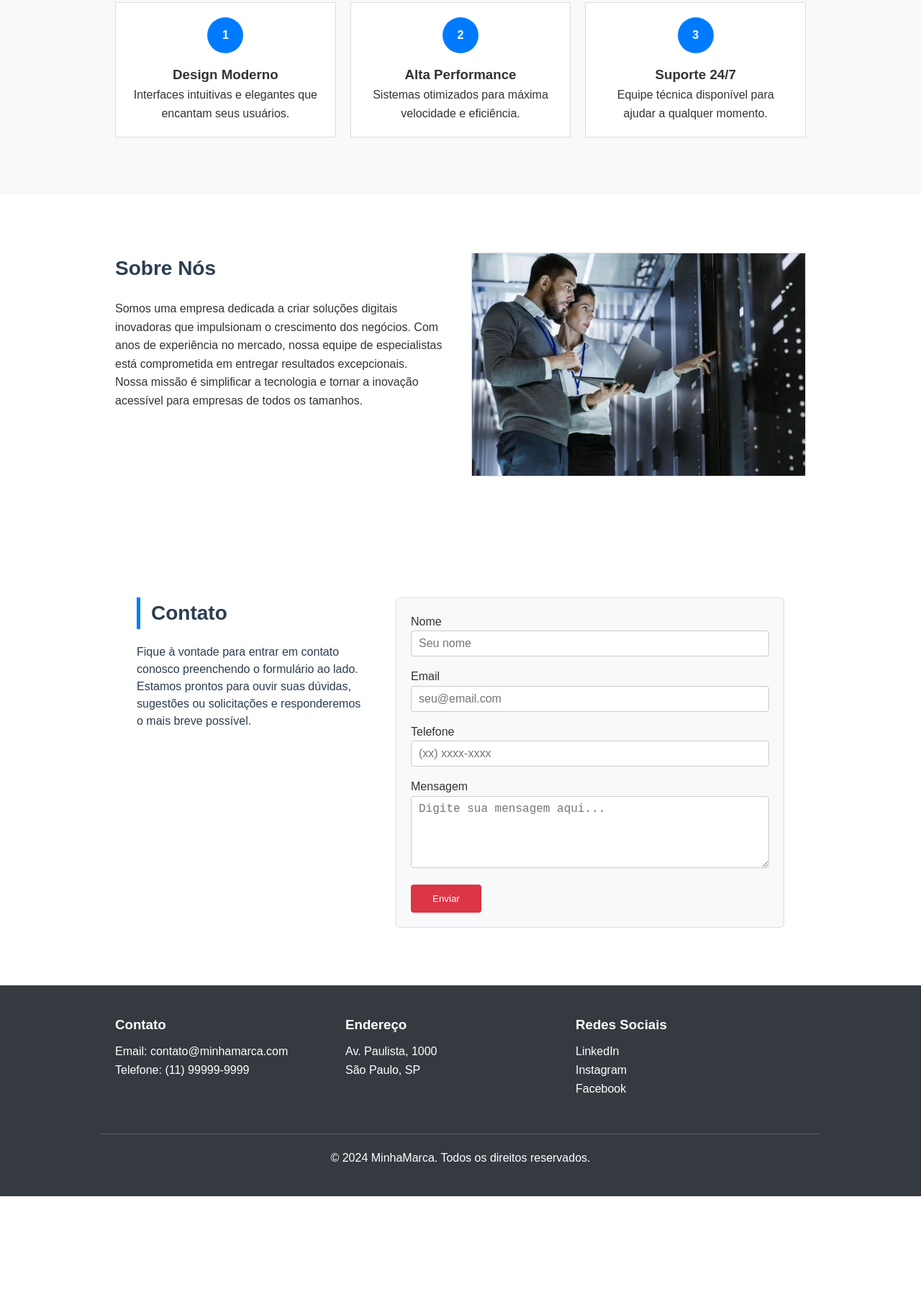
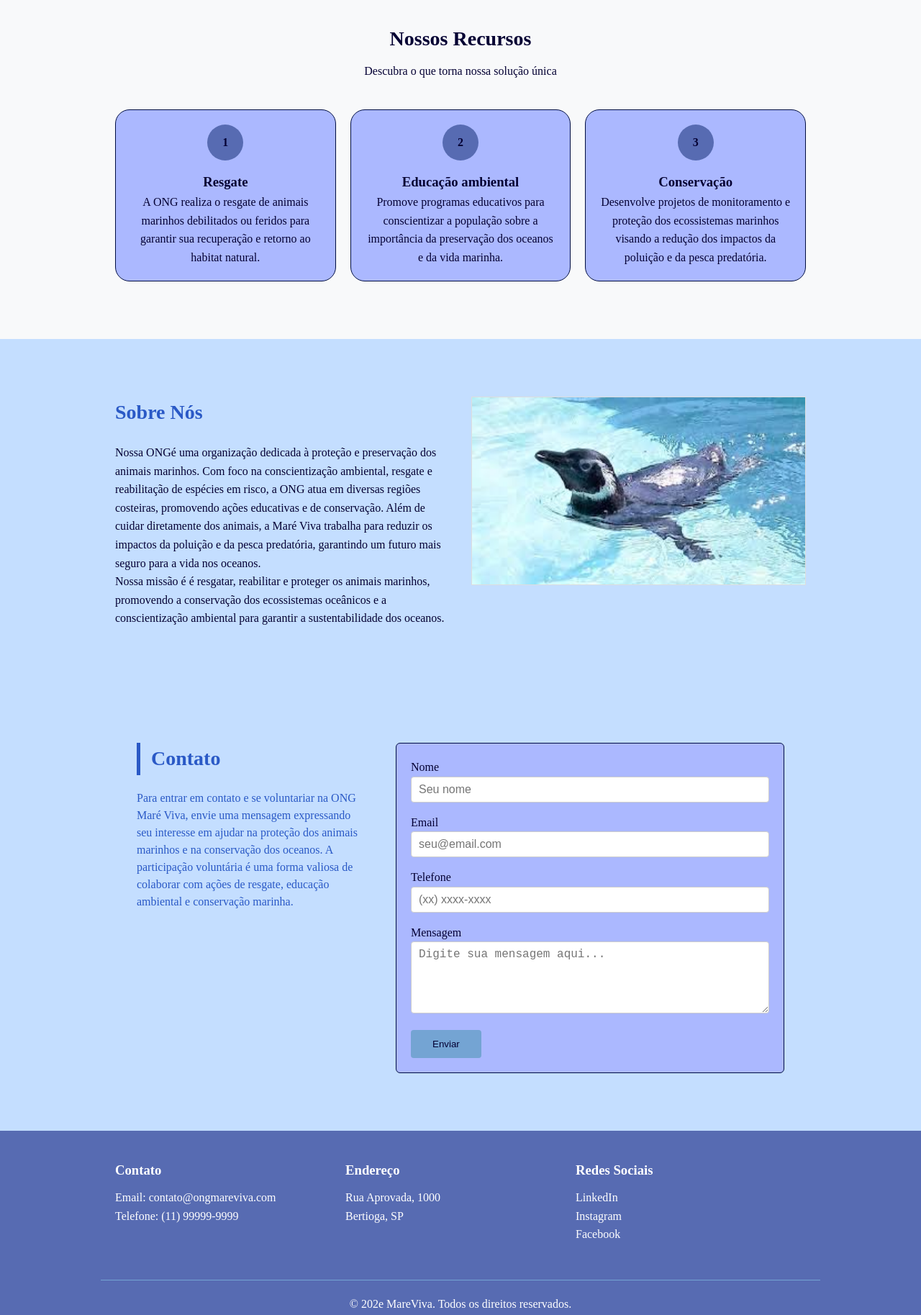
Before and after one commit to AnaBtrizSouza/HTML-CSS, a plain HTML site: page aula6/siteminhamarca.html in a window 1280 px wide. Shown: the part 685-2512 px from the top of the page at 72% size. Before the commit the page ends 2347 px from the top, so only its background shows below. Drawn offline with Linux system fonts and the light colour scheme.

Commit message:
Site de serviços

```diff
--- a/aula6/Site de serviços/index.html
+++ b/aula6/siteminhamarca.html
@@ -4,11 +4,13 @@
     <meta charset="UTF-8">
     <meta name="viewport" content="width=device-width, initial-scale=1.0">
     <title>Document</title>
-    <link rel="stylesheet" href="/Site de serviços/style.css">
+    <link rel="stylesheet" href="/stylesiteminhamarca.css">
+</head>
 
+<body>
     <header>
   <div class="container">
-    <a href="#" class="logo">MinhaMarca</a>
+  <img src="/Site de serviços/2401a2b8-23c1-4610-8f3d-42fb85b0f55b.png" alt="" class="logo " width="30%">
     <ul class="links-navegacao">
       <li><a href="#home">Home</a></li>
       <li><a href="#recursos">Recursos</a></li>
@@ -17,12 +19,10 @@
     </ul>
   </div>
 </header>
-</head>
-<body>
-    <section class="secao-principal" id="home">
+      <section class="secao-principal" id="home">
   <div class="container">
-    <h1>Soluções Inovadoras para o Seu Negócio</h1>
-    <p>Transformamos ideias em resultados tangíveis com tecnologia de ponta e design excepcional.</p>
+    <h1>Maré Viva</h1>
+    <p>Salvando Vidas, Protegendo Oceanos.</p>
     <a href="#contato" class="botao">Comece Agora</a>
   </div>
 </section>
@@ -35,18 +35,18 @@
     <div class="grade-recursos">
       <div class="cartao-recurso">
         <div class="icone-recurso">1</div>
-        <h3>Design Moderno</h3>
-        <p>Interfaces intuitivas e elegantes que encantam seus usuários.</p>
+        <h3>Resgate</h3>
+        <p>A ONG realiza o resgate de animais marinhos debilitados ou feridos para garantir sua recuperação e retorno ao habitat natural.</p>
       </div>
       <div class="cartao-recurso">
         <div class="icone-recurso">2</div>
-        <h3>Alta Performance</h3>
-        <p>Sistemas otimizados para máxima velocidade e eficiência.</p>
+        <h3>Educação ambiental</h3>
+        <p> Promove programas educativos para conscientizar a população sobre a importância da preservação dos oceanos e da vida marinha.</p>
       </div>
       <div class="cartao-recurso">
         <div class="icone-recurso">3</div>
-        <h3>Suporte 24/7</h3>
-        <p>Equipe técnica disponível para ajudar a qualquer momento.</p>
+        <h3>Conservação</h3>
+        <p>Desenvolve projetos de monitoramento e proteção dos ecossistemas marinhos visando a redução dos impactos da poluição e da pesca predatória.</p>
       </div>
     </div>
   </div>
@@ -56,11 +56,11 @@
     <div class="conteudo-sobre">
       <div class="texto-sobre">
         <h2>Sobre Nós</h2>
-        <p>Somos uma empresa dedicada a criar soluções digitais inovadoras que impulsionam o crescimento dos negócios. Com anos de experiência no mercado, nossa equipe de especialistas está comprometida em entregar resultados excepcionais.</p>
-        <p>Nossa missão é simplificar a tecnologia e tornar a inovação acessível para empresas de todos os tamanhos.</p>
+        <p>Nossa ONGé uma organização dedicada à proteção e preservação dos animais marinhos. Com foco na conscientização ambiental, resgate e reabilitação de espécies em risco, a ONG atua em diversas regiões costeiras, promovendo ações educativas e de conservação. Além de cuidar diretamente dos animais, a Maré Viva trabalha para reduzir os impactos da poluição e da pesca predatória, garantindo um futuro mais seguro para a vida nos oceanos.</p>
+        <p>Nossa missão é é resgatar, reabilitar e proteger os animais marinhos, promovendo a conservação dos ecossistemas oceânicos e a conscientização ambiental para garantir a sustentabilidade dos oceanos.</p>
       </div>
       <div class="imagem-sobre">
-       <img src="/Site de serviços/Prestacao-de-servicos-o-que-e-quais-sao-os-tipos-e-como-e-feita-900x600.jpg" alt="">
+       <img src="/Site de serviços/images.jfif" alt="">
       </div>
     </div>
   </div>
@@ -71,7 +71,7 @@
     <div class="contato-conteudo">
       <div class="contato-texto">
         <h2>Contato</h2>
-        <p>Fique à vontade para entrar em contato conosco preenchendo o formulário ao lado. Estamos prontos para ouvir suas dúvidas, sugestões ou solicitações e responderemos o mais breve possível.</p>
+        <p>Para entrar em contato e se voluntariar na ONG Maré Viva, envie uma mensagem expressando seu interesse em ajudar na proteção dos animais marinhos e na conservação dos oceanos. A participação voluntária é uma forma valiosa de colaborar com ações de resgate, educação ambiental e conservação marinha.</p>
       </div>
       <form class="formulario-contato" action="#" method="post">
         <label for="nome">Nome</label>
@@ -95,13 +95,13 @@
   <div class="conteudo-rodape">
     <div class="secao-rodape">
       <h3>Contato</h3>
-      <p>Email: contato@minhamarca.com</p>
+      <p>Email: contato@ongmareviva.com</p>
       <p>Telefone: (11) 99999-9999</p>
     </div>
     <div class="secao-rodape">
       <h3>Endereço</h3>
-      <p>Av. Paulista, 1000</p>
-      <p>São Paulo, SP</p>
+      <p>Rua Aprovada, 1000</p>
+      <p>Bertioga, SP</p>
     </div>
     <div class="secao-rodape">
       <h3>Redes Sociais</h3>
@@ -111,7 +111,7 @@
     </div>
   </div>
   <div class="rodape-inferior">
-    <p>&copy; 2024 MinhaMarca. Todos os direitos reservados.</p>
+    <p>&copy; 202e MareViva. Todos os direitos reservados.</p>
   </div>
 </footer>
 </body>
--- /dev/null
+++ b/aula6/stylesiteminhamarca.css
@@ -0,0 +1,264 @@
+* {
+  margin: 0;
+  padding: 0;
+  box-sizing: border-box;
+}
+body {
+  font-family: initial;
+  line-height: 1.6;
+  color: #040033;
+  background-color: rgb(196, 222, 255);
+}
+.container {
+  width: 90%;
+  max-width: 1000px;
+  margin: 0 auto;
+  padding: 20px;
+}
+header {
+  background: #8ba4ff;
+  padding: 20px 0;
+  border-bottom: 1px solid #576bb2;
+}
+header > .container {
+  display: flex;
+  justify-content: space-between;
+  align-items: center;
+}
+.logo {
+  font-size: 24px;
+  font-weight: bold;
+  color: #040033;
+  text-decoration: none;
+}
+.links-navegacao {
+  list-style: none;
+  display: flex;
+}
+.links-navegacao li {
+  margin-left: 20px;
+}
+.links-navegacao a {
+  text-decoration: none;
+  color: #040033;
+}
+.links-navegacao a:hover {
+  color: #abb8ff;
+}
+.secao-principal {
+  background: #abb8ff;
+  color: white;
+  padding: 60px 0;
+  text-align: center;
+}
+.secao-principal h1 {
+  font-size: 32px;
+  margin-bottom: 20px;
+}
+.secao-principal p {
+  font-size: 18px;
+  margin-bottom: 30px;
+  max-width: 600px;
+  margin-left: auto;
+  margin-right: auto;
+}
+.botao {
+  display: inline-block;
+  background: #74a4d3;
+  color: #040033;
+  padding: 12px 30px;
+  text-decoration: none;
+  border-radius: 4px;
+  cursor: pointer;
+  border: none;
+}
+.botao:hover {
+  background: #2a59c6;
+}
+.recursos {
+  padding: 60px 0;
+  background: #f8f9fa;
+}
+.titulo-secao {
+  text-align: center;
+  margin-bottom: 40px;
+}
+.titulo-secao h2 {
+  font-size: 28px;
+  color: #040033;
+  margin-bottom: 10px;
+}
+.grade-recursos {
+  display: flex;
+  justify-content: space-between;
+  gap: 20px;
+  flex-wrap: wrap;
+}
+.cartao-recurso {
+  background: #abb8ff;
+  padding: 20px;
+  border: 1px solid #000d41;
+  text-align: center;
+  flex: 1 1 30%;
+  min-width: 250px;
+  border-radius: 20px;
+}
+.icone-recurso {
+  width: 50px;
+  height: 50px;
+  background: #576bb2;
+  color:#040033;
+  border-radius: 50%;
+  margin: 0 auto 15px;
+  line-height: 50px;
+  font-weight: bold;
+}
+.sobre {
+  padding: 60px 0;
+}
+.conteudo-sobre {
+  display: flex;
+  flex-wrap: wrap;
+  gap: 30px;
+}
+.texto-sobre {
+  flex: 1;
+  min-width: 300px;
+}
+.texto-sobre h2 {
+  font-size: 28px;
+  margin-bottom: 20px;
+  color: #2a59c6;
+}
+.imagem-sobre {
+
+  flex: 1;
+  min-width: 300px;
+}
+.imagem-sobre img {
+  width: 100%;
+  border: 1px solid #ddd;
+}
+.contato {
+  padding: 60px 0;
+}
+.contato-conteudo {
+  display: flex;
+  gap: 40px;
+  max-width: 900px;
+  margin: 0 auto;
+  flex-wrap: wrap;
+  align-items: flex-start;
+}
+.contato-texto {
+  flex: 1 1 250px;
+  color: #2a59c6;
+}
+.contato-texto h2 {
+  font-size: 28px;
+  margin-bottom: 20px;
+  border-left: 5px solid #2a59c6;
+  padding-left: 15px;
+}
+.contato-texto p {
+  font-size: 16px;
+  line-height: 1.5;
+}
+.formulario-contato {
+  flex: 2 1 400px;
+  background: #abb8ff;
+  padding: 20px;
+  border-radius: 6px;
+  border: 1px solid #000d41;
+}
+formulario-contato label {
+  display: block;
+  margin-bottom: 6px;
+  font-weight: bold;
+  color: #040033;
+}
+.formulario-contato input,
+.formulario-contato textarea {
+  width: 100%;
+  padding: 8px 10px;
+  margin-bottom: 15px;
+  border: 1px solid #ccc;
+  border-radius: 4px;
+  font-size: 16px;
+  resize: vertical;
+}
+.formulario-contato textarea {
+  min-height: 100px;
+}
+footer {
+  background: #576bb2;
+  color: white;
+  padding: 40px 0;
+  text-align: center;
+}
+.conteudo-rodape {
+  display: flex;
+  justify-content: space-between;
+  flex-wrap: wrap;
+  max-width: 1000px;
+  margin: 0 auto 30px auto;
+  padding: 0 20px;
+}
+.secao-rodape {
+  flex: 1 1 30%;
+  min-width: 200px;
+  margin-bottom: 20px;
+  text-align: left;
+}
+.secao-rodape h3 {
+  margin-bottom: 10px;
+}
+.rodape-inferior {
+  border-top: 1px solid #74a4d3;
+  padding-top: 20px;
+  max-width: 1000px;
+  margin: 0 auto;
+  padding-left: 20px;
+  padding-right: 20px;
+  text-align: center;
+}
+@media (max-width: 768px) {
+  .links-navegacao li {
+    margin-left: 0;
+    margin-right: 0;
+    margin-bottom: 10px;
+  }
+  .links-navegacao {
+    flex-direction: column;
+    align-items: flex-start;
+  }
+  .secao-principal h1 {
+    font-size: 24px;
+  }
+  .conteudo-sobre {
+    flex-direction: column;
+  }
+  .grade-recursos {
+    flex-direction: column;
+  }
+  .cartao-recurso {
+    flex: 1 1 100%;
+    max-width: 100%;
+  }
+  .conteudo-rodape {
+    flex-direction: column;
+    padding: 0 10px;
+  }
+  .secao-rodape {
+    flex: 1 1 100%;
+    max-width: 100%;
+    text-align: center;
+  }
+  .contato-conteudo {
+    flex-direction: column;
+  }
+  .contato-texto,
+  .formulario-contato {
+    flex: 1 1 100%;
+  }
+}
```
Also changed, not shown: aula6/Site de serviços/images.jfif (added), 1 other file.
